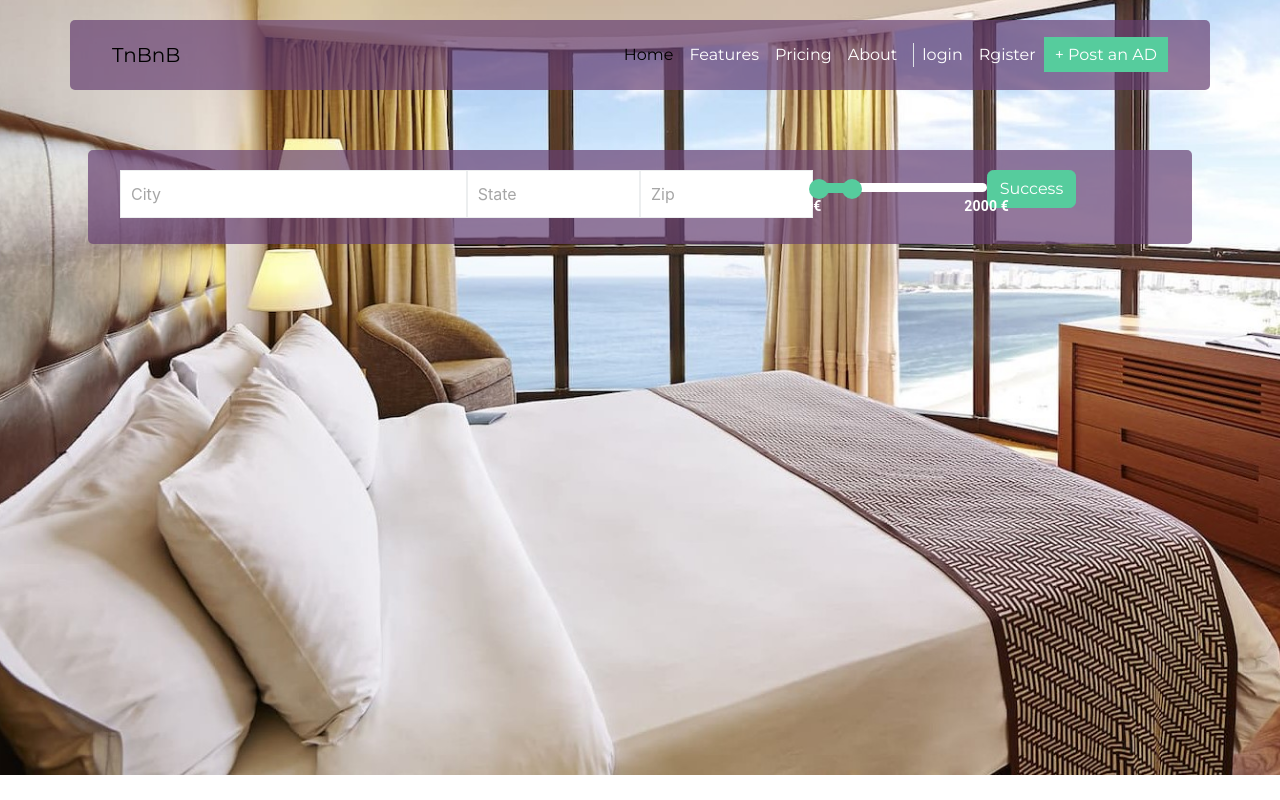
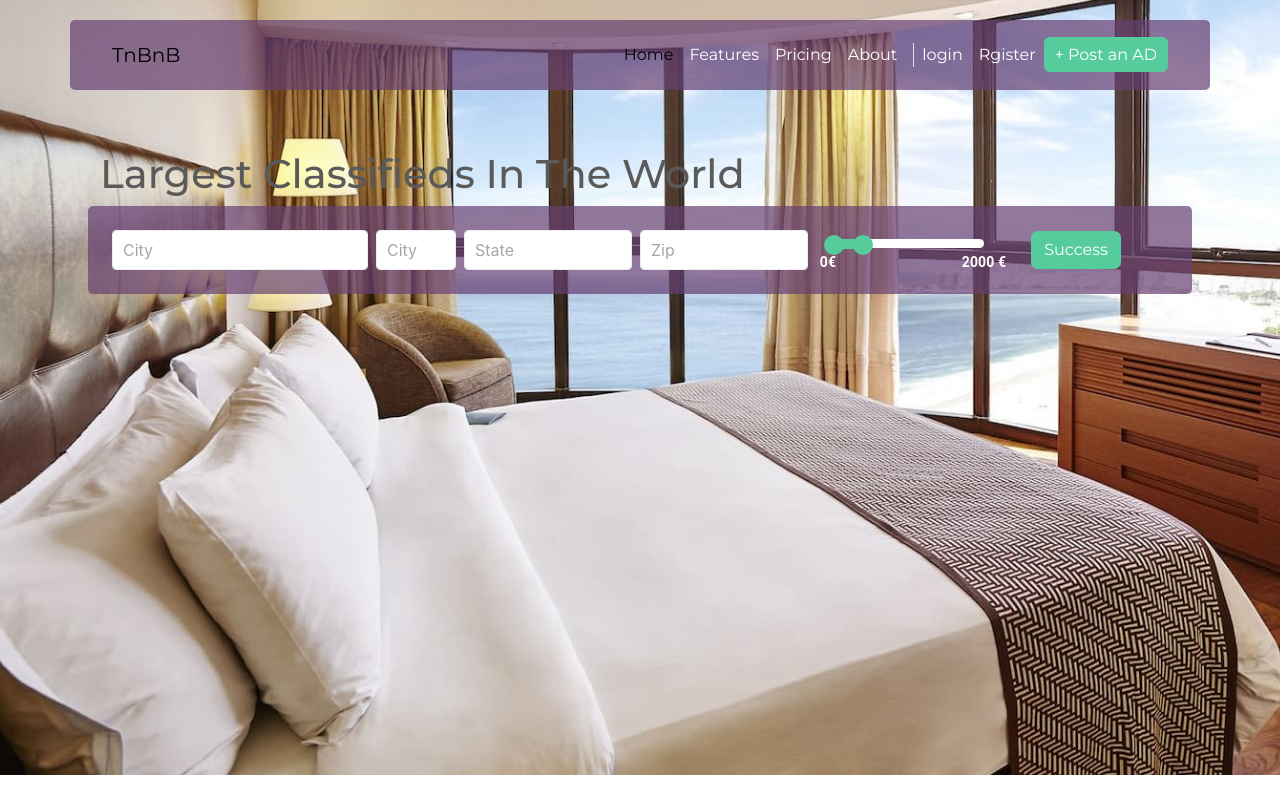
Before and after one commit to yassinsaied/tnbnb, a React (Create React App) app: page / in a window 1280 px wide. Built offline with nearby package versions, Linux system fonts and the light colour scheme.

Commit message:
slid home

```diff
--- a/src/UI/RangSlider/RangSlider.js
+++ b/src/UI/RangSlider/RangSlider.js
@@ -36,7 +36,7 @@ export default function RangeSlider() {
         aria-labelledby="range-slider"
         min={0}
         max={2000}
-        step={100}
+        step={50}
         marks={val}
 
 
--- a/src/components/FormSearchH/FormSearchH.css
+++ b/src/components/FormSearchH/FormSearchH.css
@@ -3,6 +3,14 @@
 }
 
 .form-serch-home .form-control {
-    padding: 11px 10px;
-    border-radius: 0;
+    padding: 7px 10px;
+    border-radius: 0.25rem!important;
 }
+
+.form-serch-home {
+    --bs-gutter-x: 0.5rem;
+}
+.btnsrch{
+
+    text-align: center;
+}
--- a/src/components/FormSearchH/FormSearchH.js
+++ b/src/components/FormSearchH/FormSearchH.js
@@ -9,11 +9,15 @@ import "./FormSearchH.css"
 
 const FormSearchH = () =>{
 
-  return(<>
+  return(<div className="row bkg-trs form-row-home">
 
-<form className="d-flex form-serch-home">
+<form className="d-flex row form-serch-home flex-wrap justify-content-start align-items-center">
 
-  <div className="col-sm-3 col-md-3 col-lg-4 ">
+  <div className="col-sm-3 col-md-3 col-lg-3">
+    <input type="text" className="form-control" placeholder="City" aria-label="City"/>
+  </div>
+
+  <div className="col-sm-3 col-md-3 col-lg-1">
     <input type="text" className="form-control" placeholder="City" aria-label="City"/>
   </div>
   <div className="col-sm-3 col-md-3 col-lg-2">
@@ -22,16 +26,16 @@ const FormSearchH = () =>{
   <div className="col-sm-3 col-md-3 col-lg-2 ">
     <input type="text" className="form-control" placeholder="Zip" aria-label="Zip"/>
   </div>
-  <div className="col-sm-3 ol-md-3 col-lg-2 ">
+  <div className="ps-3 col-sm-3 ol-md-3 col-lg-2 d-flex">
   <RangSlider/>
 
   </div>
-  <div className="col-sm-3 col-md-3 col-lg-2"><button type="button" className="btn btn-success">Success</button></div>
+  <div className="btnsrch col-sm-3 col-md-3 col-lg-2"><button type="button" className="btn btn-success">Success</button></div>
 
 </form>
 
 
-  </>)
+  </div>)
 
 }
 
--- a/src/components/Header/Header.css
+++ b/src/components/Header/Header.css
@@ -31,7 +31,7 @@
 
 .nav-item .btn {
     padding: 7px 10px;
-    border-radius: 0 !important;
+
     display: inline;
 
 }
--- a/src/components/HomeContainer/HomeContainer.css
+++ b/src/components/HomeContainer/HomeContainer.css
@@ -2,3 +2,25 @@
 
     padding: 20px 20px;
 }
+
+.texthome{
+    animation-name: fadeInOut, moveTope300px, bounce;
+    animation-duration: 2.5s, 5s, 1s;
+    animation-iteration-count: 2, 1, 5;
+    position: relative;
+
+
+}
+
+@keyframes fadeInOut {
+    0% {opacity:0;}
+    100% {opacity:1;}
+  }
+
+  @keyframes moveTope300px {
+    from {top :200px ;
+        display: none;
+            }
+    to {top: 0px;
+        display: block;}
+  }
--- a/src/components/HomeContainer/HomeContainer.js
+++ b/src/components/HomeContainer/HomeContainer.js
@@ -3,15 +3,21 @@ import FormSearchH from "../FormSearchH/FormSearchH"
 import "./HomeContainer.css"
 
 const HomeContainer = () => {
-  return (<div className="row bkg-trs form-row-home">
+  return (
+  <>
+  <div className="texthome">
+  <h1>Largest Classifieds In The World</h1>
+
+  </div>
+
 
 
          <FormSearchH/>
 
 
-  </div>
 
 
+   </>
 
 
   )
```
